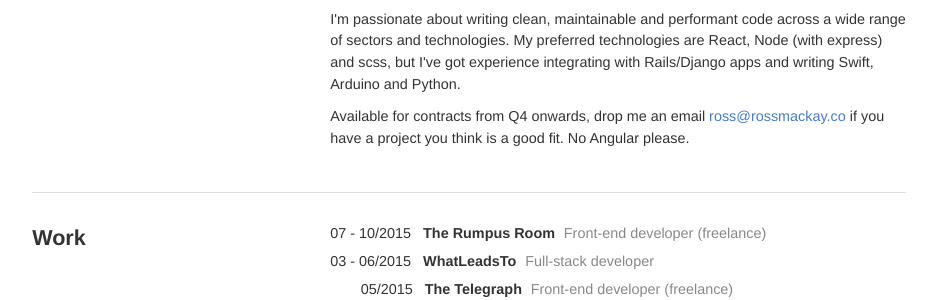
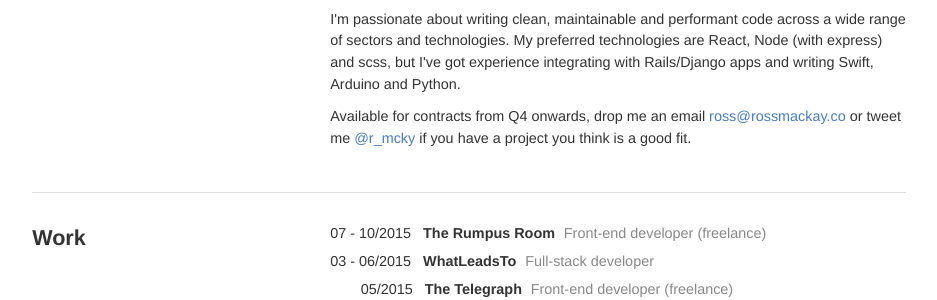
Before and after one commit to mcky/mcky.github.io, a Jekyll site: the page built from cv.html, in a window 1280 px wide. Shown: the part 224-524 px from the top of the page, without its empty margins (171-1108 px from the left). Built offline with Jekyll 4.4.1, drawn with Linux system fonts in a browser that asks for light colours.

Commit message:
Update bio

```diff
--- a/cv.html
+++ b/cv.html
@@ -10,7 +10,7 @@ layout: cv
 	<div class="cv__section__body">
 		<p>I'm a London based developer, specialising in front-end, with full-stack, product and hardware experience. I've got a keen interest in UX, rapid prototyping and creative uses of technology. </p>
 		<p>I'm passionate about writing clean, maintainable and performant code across a wide range of sectors and technologies. My preferred technologies are React, Node (with express) and scss, but I've got experience integrating with Rails/Django apps and writing Swift, Arduino and Python.</p>
-		<p>Available for contracts from Q4 onwards, drop me an email <a href="mailto:ross@rossmackay.co">ross@rossmackay.co</a> if you have a project you think is a good fit. No Angular please.</p>
+		<p>Available for contracts from Q4 onwards, drop me an email <a href="mailto:ross@rossmackay.co">ross@rossmackay.co</a> or tweet me <a href="http://twitter.com/r_mcky">@r_mcky</a> if you have a project you think is a good fit.</p>
 	</div>
 </section>
 
```
